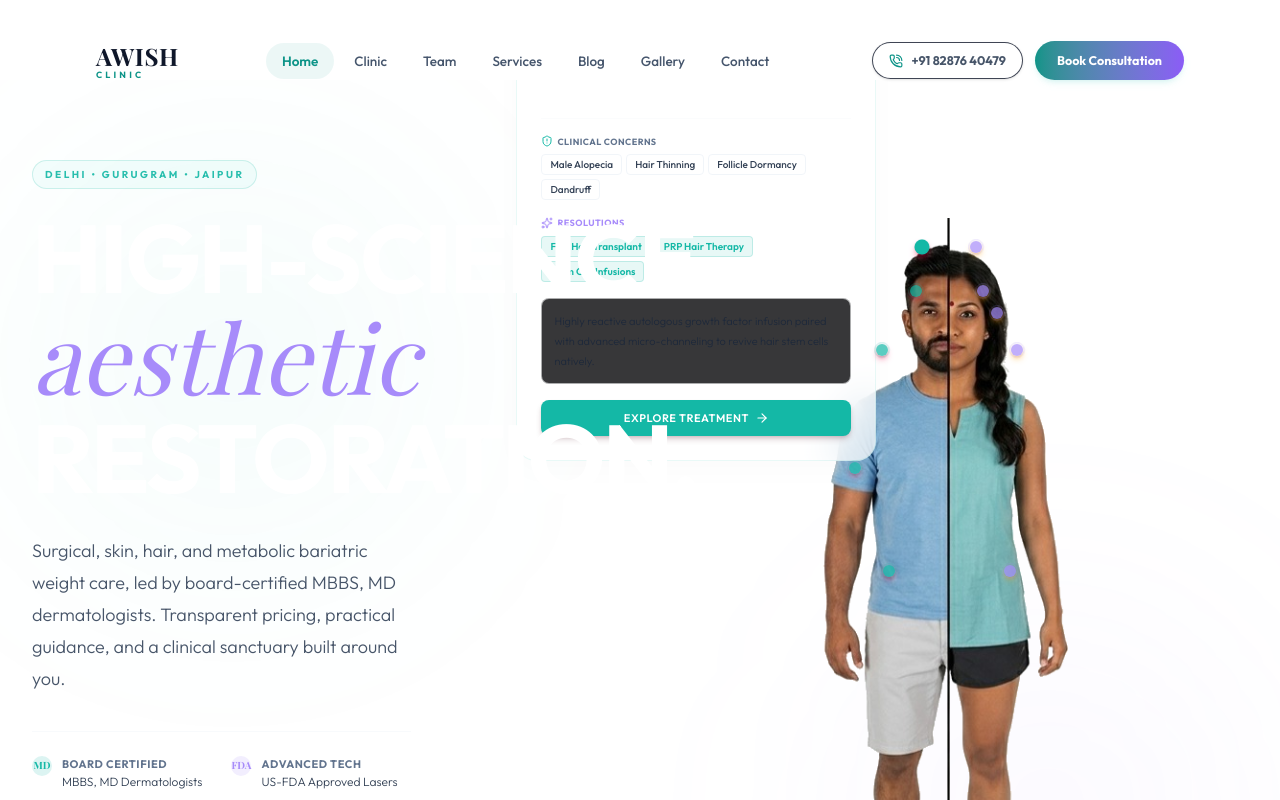
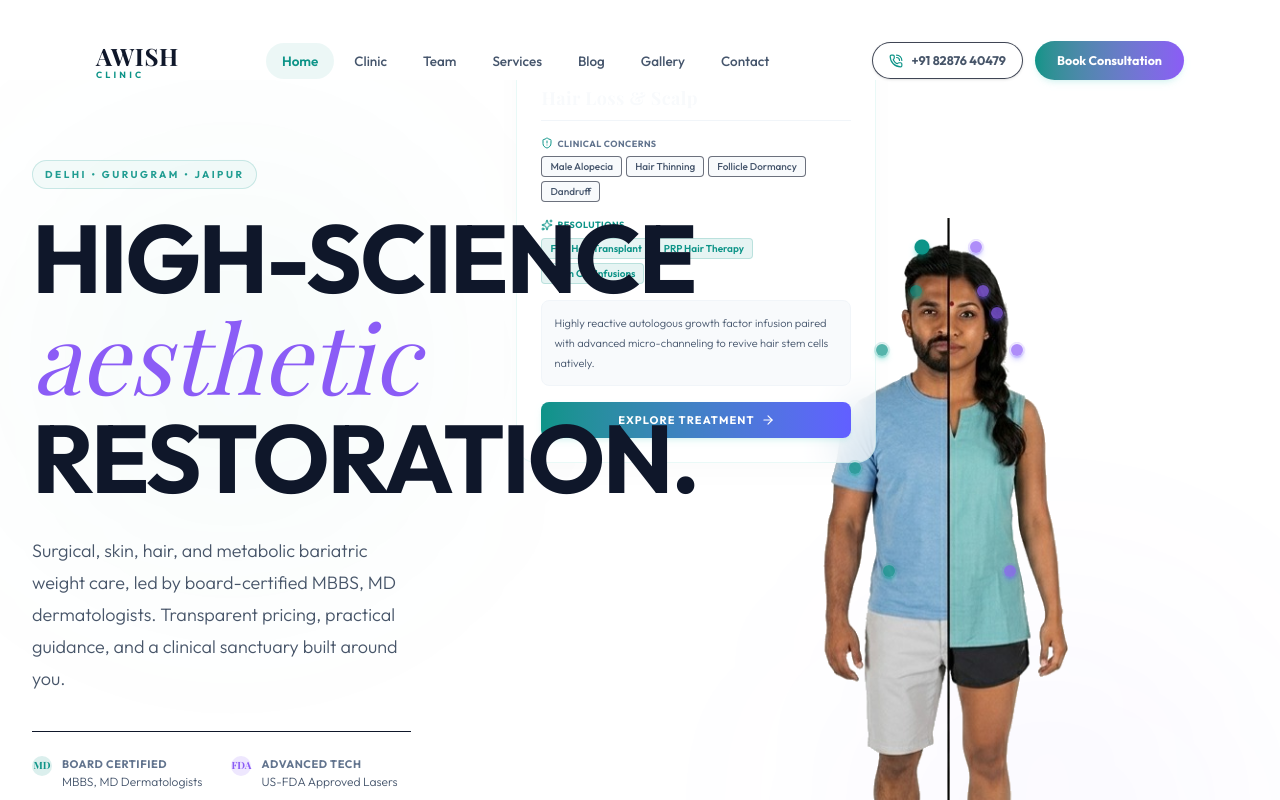
Before and after one commit to Abhiboss07/Awish-Clinic, a Next.js app: page / in a window 1280 px wide. Both pictures are taken after a click on the element 922 px from the left and 247 px from the top of the page. Shown: the top 800 px of the page. Built offline with nearby package versions, Linux system fonts and the light colour scheme; a web font is replaced by a local one.

Commit message:
style: overhaul Hero visualizer with symmetrical pulse hotspots and detail HUD popovers

```diff
--- a/src/components/HeroVisualizer.tsx
+++ b/src/components/HeroVisualizer.tsx
@@ -183,21 +183,21 @@ export default function HeroVisualizer() {
       className="relative w-full max-w-[1440px] xl:max-w-[1650px] mx-auto py-8 px-6 lg:px-12 flex flex-col lg:flex-row items-center justify-between min-h-[85vh] z-10 overflow-visible gap-12"
     >
       {/* Decorative Blur Background Layers */}
-      <div className="absolute top-10 left-10 w-96 h-96 rounded-full bg-brand-pink/5 blur-[120px] pointer-events-none -z-10" />
-      <div className="absolute bottom-10 right-10 w-96 h-96 rounded-full bg-brand-gold/5 blur-[120px] pointer-events-none -z-10" />
+      <div className="absolute top-10 left-10 w-96 h-96 rounded-full bg-brand-teal/4 blur-[120px] pointer-events-none -z-10" />
+      <div className="absolute bottom-10 right-10 w-96 h-96 rounded-full bg-brand-lavender/4 blur-[120px] pointer-events-none -z-10" />
 
       {/* LEFT COLUMN: Hero Text Content & Credentials (Always visible, stable and high-performance) */}
       <div className="w-full lg:w-[32%] flex flex-col justify-center order-2 lg:order-1 z-30 min-h-[420px] lg:min-h-[520px] lg:-translate-x-2 xl:-translate-x-4 2xl:-translate-x-6">
         <div className="w-full flex flex-col gap-5 text-left items-start animate-fade-in">
           <div className="flex items-center gap-2 animate-pulse">
-            <span className="inline-flex rounded-full border border-brand-pink/20 bg-brand-pink/5 px-3 py-1.5 text-[10px] font-bold uppercase tracking-[0.25em] text-brand-pink backdrop-blur">
+            <span className="inline-flex rounded-full border border-brand-teal/20 bg-brand-teal/5 px-3 py-1.5 text-[10px] font-bold uppercase tracking-[0.25em] text-brand-teal backdrop-blur">
               DELHI • GURUGRAM • JAIPUR
             </span>
           </div>
 
-          <h1 className="font-sans text-5xl md:text-6xl lg:text-7xl xl:text-8xl font-black leading-[1.02] tracking-tight uppercase text-white">
+          <h1 className="font-sans text-5xl md:text-6xl lg:text-7xl xl:text-8xl font-black leading-[1.02] tracking-tight uppercase text-clinic-dark">
             High-Science <br/>
-            <span className="font-serif italic text-brand-gold font-normal lowercase tracking-normal">Aesthetic</span> <br/>
+            <span className="font-serif italic text-brand-lavender font-normal lowercase tracking-normal">Aesthetic</span> <br/>
             Restoration.
           </h1>
 
@@ -206,26 +206,26 @@ export default function HeroVisualizer() {
           </p>
 
           {/* Trust Indicators Grid */}
-          <div className="grid grid-cols-2 gap-5 border-t border-slate-900 pt-6 mt-4 max-w-lg w-full">
+          <div className="grid grid-cols-2 gap-5 border-t border-slate-200 pt-6 mt-4 max-w-lg w-full">
             <div className="flex items-start gap-2.5">
-              <div className="w-5 h-5 rounded-full bg-brand-pink/15 flex items-center justify-center shrink-0 text-brand-pink font-serif text-[10px] font-bold">MD</div>
+              <div className="w-5 h-5 rounded-full bg-brand-teal/15 flex items-center justify-center shrink-0 text-brand-teal font-serif text-[10px] font-bold">MD</div>
               <div>
                 <h4 className="text-[11px] font-bold text-slate-500 uppercase tracking-wider">Board Certified</h4>
-                <p className="text-xs text-slate-350 font-light mt-0.5">MBBS, MD Dermatologists</p>
+                <p className="text-xs text-slate-600 font-light mt-0.5">MBBS, MD Dermatologists</p>
               </div>
             </div>
             <div className="flex items-start gap-2.5">
-              <div className="w-5 h-5 rounded-full bg-brand-gold/15 flex items-center justify-center shrink-0 text-brand-gold font-serif text-[10px] font-bold">FDA</div>
+              <div className="w-5 h-5 rounded-full bg-brand-lavender/15 flex items-center justify-center shrink-0 text-brand-lavender font-serif text-[10px] font-bold">FDA</div>
               <div>
                 <h4 className="text-[11px] font-bold text-slate-500 uppercase tracking-wider">Advanced Tech</h4>
-                <p className="text-xs text-slate-350 font-light mt-0.5">US-FDA Approved Lasers</p>
+                <p className="text-xs text-slate-600 font-light mt-0.5">US-FDA Approved Lasers</p>
               </div>
             </div>
             <div className="flex items-start gap-2.5 col-span-2">
-              <div className="w-5 h-5 rounded-full bg-brand-pink/10 flex items-center justify-center shrink-0 text-brand-pink font-serif text-[10px] font-bold">★</div>
+              <div className="w-5 h-5 rounded-full bg-brand-teal/10 flex items-center justify-center shrink-0 text-brand-teal font-serif text-[10px] font-bold">★</div>
               <div>
                 <h4 className="text-[11px] font-bold text-slate-500 uppercase tracking-wider">Proven Excellence</h4>
-                <p className="text-xs text-slate-350 font-light mt-0.5">30,000+ Happy Patients & 7-Day Care Accessibility</p>
+                <p className="text-xs text-slate-650 font-light mt-0.5">30,000+ Happy Patients & 7-Day Care Accessibility</p>
               </div>
             </div>
           </div>
@@ -234,13 +234,13 @@ export default function HeroVisualizer() {
           <div className="flex items-center gap-4 mt-8 flex-wrap">
             <Link
               href="#services"
-              className="inline-flex items-center justify-center font-semibold rounded-full border border-slate-800 bg-[#08090d]/60 text-slate-200 hover:bg-slate-900 transition-colors px-6 py-4 text-xs uppercase tracking-wider"
+              className="inline-flex items-center justify-center font-semibold rounded-full border border-slate-200 bg-white/60 text-slate-700 hover:bg-slate-50 transition-colors px-6 py-4 text-xs uppercase tracking-wider"
             >
               Explore Treatments
             </Link>
             <Link
               href="/contact#booking"
-              className="inline-flex items-center justify-center font-semibold rounded-full bg-brand-pink text-white hover:bg-rose-700 shadow-md shadow-rose-950/20 transition-all duration-300 px-6 py-4 text-xs uppercase tracking-wider"
+              className="inline-flex items-center justify-center font-bold rounded-full bg-gradient-to-r from-brand-teal to-brand-lavender text-white hover:opacity-95 shadow-md shadow-teal-500/10 hover:shadow-lg hover:shadow-teal-500/20 transition-all duration-300 px-6 py-4 text-xs uppercase tracking-widest"
             >
               Book Consultation
             </Link>
@@ -284,9 +284,9 @@ export default function HeroVisualizer() {
                 >
                   <div className="relative w-5 h-5 flex items-center justify-center">
                     <div className={`dot-core w-3 h-3 rounded-full transition-all duration-300 ${
-                      isActive || isHovered ? "bg-brand-pink scale-125" : "bg-brand-pink/70"
-                    } shadow-md shadow-rose-600/40`} />
-                    <div className="absolute inset-0 rounded-full border border-brand-pink/50 hotspot-ring pointer-events-none" />
+                      isActive || isHovered ? "bg-brand-teal scale-125" : "bg-brand-teal/70"
+                    } shadow-md shadow-teal-500/40`} />
+                    <div className="absolute inset-0 rounded-full border border-brand-teal/50 hotspot-ring pointer-events-none" />
                   </div>
 
                   {/* Floating Micro Tag Tooltip */}
@@ -296,7 +296,7 @@ export default function HeroVisualizer() {
                         initial={{ opacity: 0, scale: 0.9, x: -20 }}
                         animate={{ opacity: 1, scale: 1, x: -10 }}
                         exit={{ opacity: 0, scale: 0.9, x: -20 }}
-                        className="absolute right-full top-1/2 transform -translate-y-1/2 bg-slate-900 border border-slate-800 text-white text-[11px] font-semibold tracking-wider uppercase px-2.5 py-1.5 rounded-md whitespace-nowrap shadow-md z-50 pointer-events-none"
+                        className="absolute right-full top-1/2 transform -translate-y-1/2 bg-[#0f172a] border border-[#0f172a] text-white text-[11px] font-semibold tracking-wider uppercase px-2.5 py-1.5 rounded-md whitespace-nowrap shadow-md z-50 pointer-events-none"
                       >
                         {spot.title}
                       </motion.div>
@@ -314,7 +314,7 @@ export default function HeroVisualizer() {
                         className="absolute right-full top-1/2 transform -translate-y-1/2 mr-4 md:mr-6 w-[290px] sm:w-[320px] md:w-[360px] text-left font-sans z-50 cursor-default"
                         onClick={(e) => e.stopPropagation()} // Prevent closing when tapping inside the card
                       >
-                        <div className="relative glass-panel rounded-[20px] p-6 bg-[#08090d]/95 backdrop-blur-md border border-slate-800/80 shadow-2xl border-r-[4px] border-r-brand-pink">
+                        <div className="relative glass-panel rounded-[20px] p-6 bg-white/95 backdrop-blur-md border border-slate-200/80 shadow-2xl shadow-slate-300/30 border-r-[4px] border-r-brand-teal">
                           {/* Close Button */}
                           <button
                             onClick={(e) => {
@@ -322,17 +322,17 @@ export default function HeroVisualizer() {
                               setActivePart(null);
                               setActiveSide(null);
                             }}
-                            className="absolute top-4 right-4 text-slate-400 hover:text-white transition-colors"
+                            className="absolute top-4 right-4 text-slate-400 hover:text-brand-teal transition-colors animate-fade-in"
                           >
                             <X className="w-4 h-4" />
                           </button>
 
-                          <div className="flex flex-col gap-4 text-slate-200">
-                            <div className="border-b border-slate-900/60 pb-2 flex flex-col gap-1 text-left">
-                              <span className="inline-flex items-center gap-1.5 text-[9px] font-bold uppercase tracking-wider px-2 py-0.5 rounded-full w-fit bg-brand-pink/15 text-brand-pink border border-brand-pink/30">
+                          <div className="flex flex-col gap-4 text-slate-700">
+                            <div className="border-b border-slate-100 pb-2 flex flex-col gap-1 text-left">
+                              <span className="inline-flex items-center gap-1.5 text-[9px] font-bold uppercase tracking-wider px-2.5 py-1 rounded-full w-fit bg-brand-teal/10 text-brand-teal border border-brand-teal/20">
                                 Male Diagnostics
                               </span>
-                              <h3 className="font-serif text-lg font-bold tracking-wide text-white">
+                              <h3 className="font-serif text-lg font-bold tracking-wide text-slate-900">
                                 {spot.title}
                               </h3>
                             </div>
@@ -340,14 +340,14 @@ export default function HeroVisualizer() {
                             {/* Concerns */}
                             <div className="flex flex-col gap-1 text-left">
                               <span className="text-[9px] font-bold text-slate-500 uppercase tracking-wider flex items-center gap-1">
-                                <ShieldAlert className="w-3 h-3 text-brand-pink" />
+                                <ShieldAlert className="w-3 h-3 text-brand-teal" />
                                 Clinical Concerns
                               </span>
                               <div className="flex flex-wrap gap-1 mt-0.5">
                                 {spot.concerns.map((c) => (
                                   <span
                                     key={c}
-                                    className="text-[10px] bg-slate-950/60 border border-slate-850 text-slate-350 px-2 py-0.5 rounded font-medium"
+                                    className="text-[10px] bg-slate-50 border border-slate-200/60 text-slate-600 px-2 py-0.5 rounded font-medium"
                                   >
                                     {c}
                                   </span>
@@ -357,15 +357,15 @@ export default function HeroVisualizer() {
 
                             {/* Resolutions */}
                             <div className="flex flex-col gap-1 text-left">
-                              <span className="text-[9px] font-bold text-brand-gold uppercase tracking-wider flex items-center gap-1">
-                                <Sparkles className="w-3 h-3 text-brand-gold" />
+                              <span className="text-[9px] font-bold text-brand-teal uppercase tracking-wider flex items-center gap-1">
+                                <Sparkles className="w-3 h-3 text-brand-teal" />
                                 Resolutions
                               </span>
                               <div className="flex flex-wrap gap-1 mt-0.5">
                                 {spot.resolutions.map((r) => (
                                   <span
                                     key={r}
-                                    className="text-[10px] bg-brand-pink/10 border border-brand-pink/20 text-brand-pink px-2 py-0.5 rounded font-semibold"
+                                    className="text-[10px] bg-brand-teal/10 border border-brand-teal/20 text-brand-teal px-2 py-0.5 rounded font-semibold"
                                   >
                                     {r}
                                   </span>
@@ -374,8 +374,8 @@ export default function HeroVisualizer() {
                             </div>
 
                             {/* Therapy Protocol */}
-                            <div className="flex flex-col gap-1 bg-[#050508]/80 p-3 rounded-lg border border-slate-900/60 text-left">
-                              <p className="text-[11px] leading-5 text-slate-300 font-light">
+                            <div className="flex flex-col gap-1 bg-slate-50 p-3 rounded-lg border border-slate-100 text-left">
+                              <p className="text-[11px] leading-5 text-slate-600 font-light">
                                 {spot.therapy}
                               </p>
                             </div>
@@ -383,7 +383,7 @@ export default function HeroVisualizer() {
                             {/* Redirect Link */}
                             <Link
                               href={spot.link}
-                              className="flex items-center justify-center gap-1.5 w-full py-2.5 rounded-lg text-[11px] font-semibold uppercase tracking-wider text-white bg-brand-pink hover:bg-rose-700 shadow-md shadow-rose-950/20 transition-all duration-300"
+                              className="flex items-center justify-center gap-1.5 w-full py-2.5 rounded-lg text-[11px] font-bold uppercase tracking-widest text-white bg-gradient-to-r from-brand-teal to-indigo-500 hover:opacity-95 shadow-md shadow-teal-500/10 transition-all duration-300"
                             >
                               Explore Treatment
                               <ArrowRight className="w-3.5 h-3.5" />
@@ -414,9 +414,9 @@ export default function HeroVisualizer() {
                 >
                   <div className="relative w-5 h-5 flex items-center justify-center">
                     <div className={`dot-core w-3 h-3 rounded-full transition-all duration-300 ${
-                      isActive || isHovered ? "bg-brand-gold scale-125" : "bg-brand-gold/70"
-                    } shadow-md shadow-amber-500/40`} />
-                    <div className="absolute inset-0 rounded-full border border-brand-gold/50 hotspot-ring pointer-events-none" />
+                      isActive || isHovered ? "bg-brand-lavender scale-125" : "bg-brand-lavender/70"
+                    } shadow-md shadow-indigo-500/40`} />
+                    <div className="absolute inset-0 rounded-full border border-brand-lavender/50 hotspot-ring pointer-events-none" />
                   </div>
 
                   {/* Floating Micro Tag Tooltip */}
@@ -426,7 +426,7 @@ export default function HeroVisualizer() {
                         initial={{ opacity: 0, scale: 0.9, x: 20 }}
                         animate={{ opacity: 1, scale: 1, x: 10 }}
                         exit={{ opacity: 0, scale: 0.9, x: 20 }}
-                        className="absolute left-full top-1/2 transform -translate-y-1/2 bg-slate-900 border border-slate-800 text-white text-[11px] font-semibold tracking-wider uppercase px-2.5 py-1.5 rounded-md whitespace-nowrap shadow-md z-50 pointer-events-none"
+                        className="absolute left-full top-1/2 transform -translate-y-1/2 bg-[#0f172a] border border-[#0f172a] text-white text-[11px] font-semibold tracking-wider uppercase px-2.5 py-1.5 rounded-md whitespace-nowrap shadow-md z-50 pointer-events-none"
                       >
                         {spot.title}
                       </motion.div>
@@ -444,7 +444,7 @@ export default function HeroVisualizer() {
                         className="absolute left-full top-1/2 transform -translate-y-1/2 ml-4 md:ml-6 w-[290px] sm:w-[320px] md:w-[360px] text-left font-sans z-50 cursor-default"
                         onClick={(e) => e.stopPropagation()} // Prevent closing when tapping inside the card
                       >
-                        <div className="relative glass-panel rounded-[20px] p-6 bg-[#08090d]/95 backdrop-blur-md border border-slate-800/80 shadow-2xl border-l-[4px] border-l-brand-gold">
+                        <div className="relative glass-panel rounded-[20px] p-6 bg-white/95 backdrop-blur-md border border-slate-200/80 shadow-2xl shadow-slate-300/30 border-l-[4px] border-l-brand-lavender">
                           {/* Close Button */}
                           <button
                             onClick={(e) => {
@@ -452,17 +452,17 @@ export default function HeroVisualizer() {
                               setActivePart(null);
                               setActiveSide(null);
                             }}
-                            className="absolute top-4 right-4 text-slate-400 hover:text-white transition-colors"
+                            className="absolute top-4 right-4 text-slate-400 hover:text-brand-lavender transition-colors animate-fade-in"
                           >
                             <X className="w-4 h-4" />
                           </button>
 
-                          <div className="flex flex-col gap-4 text-slate-200">
-                            <div className="border-b border-slate-900/60 pb-2 flex flex-col gap-1 text-left">
-                              <span className="inline-flex items-center gap-1.5 text-[9px] font-bold uppercase tracking-wider px-2 py-0.5 rounded-full w-fit bg-brand-gold/15 text-brand-gold border border-brand-gold/30">
+                          <div className="flex flex-col gap-4 text-slate-700">
+                            <div className="border-b border-slate-100 pb-2 flex flex-col gap-1 text-left">
+                              <span className="inline-flex items-center gap-1.5 text-[9px] font-bold uppercase tracking-wider px-2.5 py-1 rounded-full w-fit bg-brand-lavender/10 text-brand-lavender border border-brand-lavender/20">
                                 Female Diagnostics
                               </span>
-                              <h3 className="font-serif text-lg font-bold tracking-wide text-white">
+                              <h3 className="font-serif text-lg font-bold tracking-wide text-slate-900">
                                 {spot.title}
                               </h3>
                             </div>
@@ -470,14 +470,14 @@ export default function HeroVisualizer() {
                             {/* Concerns */}
                             <div className="flex flex-col gap-1 text-left">
                               <span className="text-[9px] font-bold text-slate-500 uppercase tracking-wider flex items-center gap-1">
-                                <ShieldAlert className="w-3 h-3 text-brand-gold" />
+                                <ShieldAlert className="w-3 h-3 text-brand-lavender" />
                                 Clinical Concerns
                               </span>
                               <div className="flex flex-wrap gap-1 mt-0.5">
                                 {spot.concerns.map((c) => (
                                   <span
                                     key={c}
-                                    className="text-[10px] bg-slate-950/60 border border-slate-850 text-slate-350 px-2 py-0.5 rounded font-medium"
+                                    className="text-[10px] bg-slate-50 border border-slate-200/60 text-slate-600 px-2 py-0.5 rounded font-medium"
                                   >
                                     {c}
                                   </span>
@@ -487,15 +487,15 @@ export default function HeroVisualizer() {
 
                             {/* Resolutions */}
                             <div className="flex flex-col gap-1 text-left">
-                              <span className="text-[9px] font-bold text-brand-pink uppercase tracking-wider flex items-center gap-1">
-                                <Sparkles className="w-3 h-3 text-brand-pink" />
+                              <span className="text-[9px] font-bold text-brand-teal uppercase tracking-wider flex items-center gap-1">
+                                <Sparkles className="w-3 h-3 text-brand-teal" />
                                 Resolutions
                               </span>
                               <div className="flex flex-wrap gap-1 mt-0.5">
                                 {spot.resolutions.map((r) => (
                                   <span
                                     key={r}
-                                    className="text-[10px] bg-brand-pink/10 border border-brand-pink/20 text-brand-pink px-2 py-0.5 rounded font-semibold"
+                                    className="text-[10px] bg-brand-teal/10 border border-brand-teal/20 text-brand-teal px-2 py-0.5 rounded font-semibold"
                                   >
                                     {r}
                                   </span>
@@ -504,8 +504,8 @@ export default function HeroVisualizer() {
                             </div>
 
                             {/* Therapy Protocol */}
-                            <div className="flex flex-col gap-1 bg-[#050508]/80 p-3 rounded-lg border border-slate-900/60 text-left">
-                              <p className="text-[11px] leading-5 text-slate-300 font-light">
+                            <div className="flex flex-col gap-1 bg-slate-50 p-3 rounded-lg border border-slate-100 text-left">
+                              <p className="text-[11px] leading-5 text-slate-600 font-light">
                                 {spot.therapy}
                               </p>
                             </div>
@@ -513,7 +513,7 @@ export default function HeroVisualizer() {
                             {/* Redirect Link */}
                             <Link
                               href={spot.link}
-                              className="flex items-center justify-center gap-1.5 w-full py-2.5 rounded-lg text-[11px] font-semibold uppercase tracking-wider text-white bg-brand-pink hover:bg-rose-700 shadow-md shadow-rose-950/20 transition-all duration-300"
+                              className="flex items-center justify-center gap-1.5 w-full py-2.5 rounded-lg text-[11px] font-bold uppercase tracking-widest text-white bg-gradient-to-r from-brand-teal to-indigo-500 hover:opacity-95 shadow-md shadow-teal-500/10 transition-all duration-300"
                             >
                               Explore Treatment
                               <ArrowRight className="w-3.5 h-3.5" />
```
